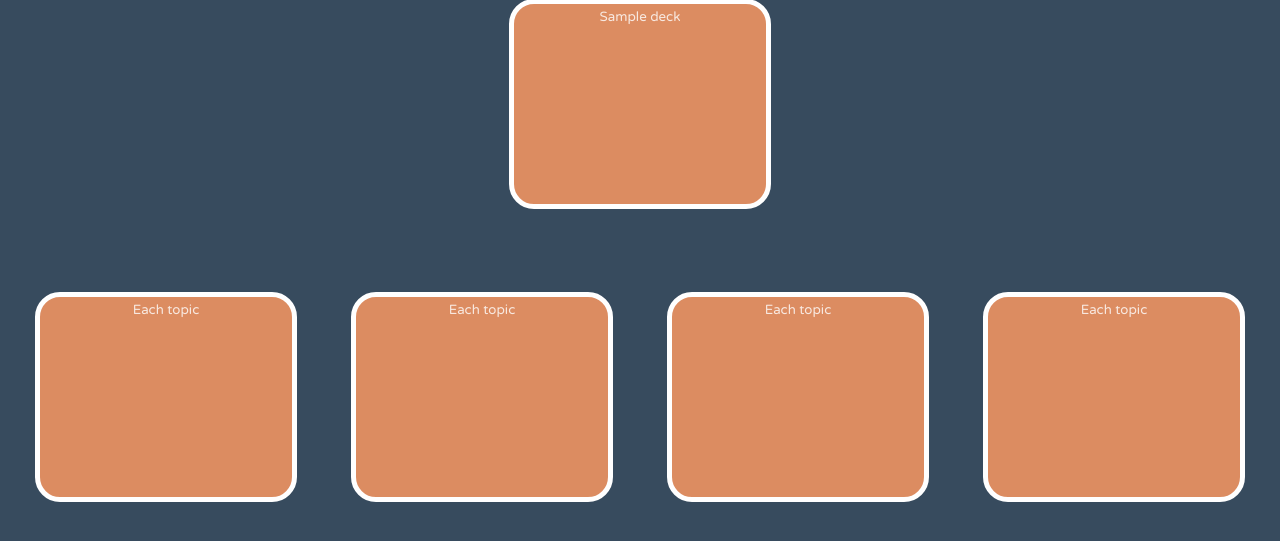
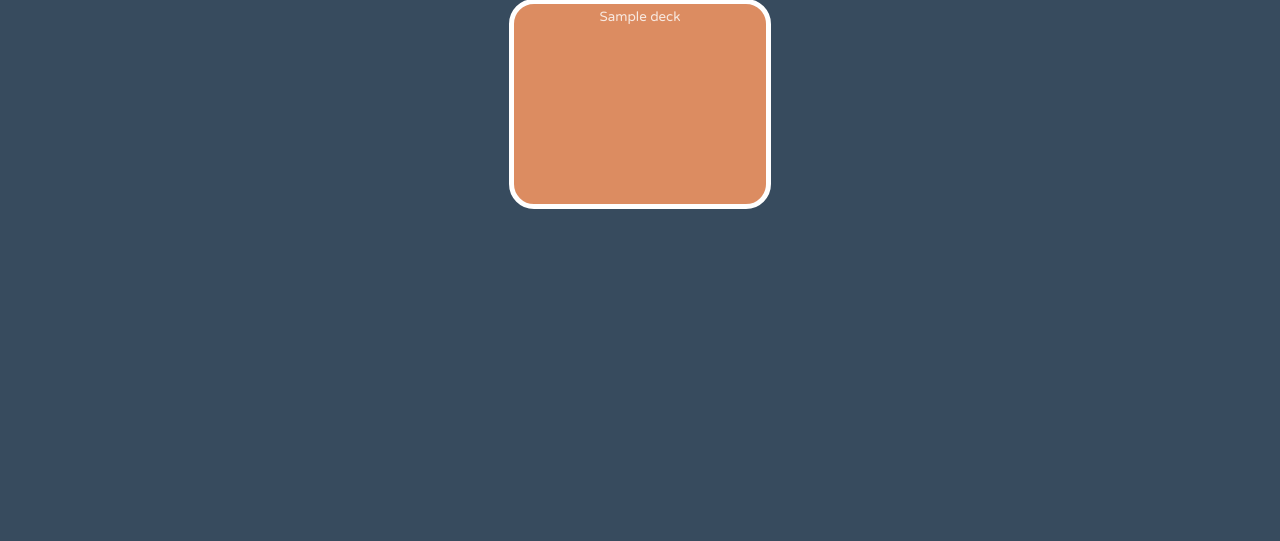
Before and after one commit to Klan300/league_of_saras, a Django app: template CardGame/templates/Cardgame/home.html in a window 1280 px wide. Shown: the part 155-696 px from the top of the page. Run offline with Django 3.2, Linux system fonts and the light colour scheme; the template is opened without the code that fills it: most values are stand-ins (such as "Sample title", 1, 10 or a date in 2020).

Commit message:
improve index

```diff
--- a/CardGame/templates/Cardgame/home.html
+++ b/CardGame/templates/Cardgame/home.html
@@ -39,93 +39,6 @@
                 </div>
             </div>
         {% endfor %}
-        <!-- <div class="second-col">
-                <button class="open-button" onclick="openForm()">Each topic</button>
-                <div class="form-popup" id = "myForm">
-                    <form action="" class = "form-container">
-                        <h1>Each topic</h1>
-
-                        <button type = "button" class= "btn"> Scoreboard</button>
-                        <button type = "button" class= "btn"> Play</button>
-                        <button type = "button" class= "btn cancel" onclick="closeForm()"> Close </button>
-                    </form>
-                </div>
-        </div>
-        <div class="third-col">
-                <button class="open-button" onclick="openForm()">Each topic</button>
-                <div class="form-popup" id = "myForm">
-                    <form action="" class = "form-container">
-                        <h1>Each topic</h1>
-
-                        <button type = "button" class= "btn"> Scoreboard</button>
-                        <button type = "button" class= "btn"> Play</button>
-                        <button type = "button" class= "btn cancel" onclick="closeForm()"> Close </button>
-                    </form>
-                </div>
-        </div>
-        <div class="fourth-col">
-                <button class="open-button" onclick="openForm()">Each topic</button>
-                <div class="form-popup" id = "myForm">
-                    <form action="" class = "form-container">
-                        <h1>Each topic</h1>
-
-                        <button type = "button" class= "btn"> Scoreboard</button>
-                        <button type = "button" class= "btn"> Play</button>
-                        <button type = "button" class= "btn cancel" onclick="closeForm()"> Close </button>
-                    </form>
-                </div>
-        </div> -->
-    </div>
-
-    <div class="severalbox2">
-        <div class="first-col">
-                <button class="open-button" onclick="openForm()">Each topic</button>
-                <div class="form-popup" id = "myForm">
-                    <form action="" class = "form-container">
-                        <h1>Each topic</h1>
-
-                        <button type = "button" class= "btn"> Scoreboard</button>
-                        <button type = "button" class= "btn"> Play</button>
-                        <button type = "button" class= "btn cancel" onclick="closeForm()"> Close </button>
-                    </form>
-                </div>
-        </div>
-        <div class="second-col">
-                <button class="open-button" onclick="openForm()">Each topic</button>
-                <div class="form-popup" id = "myForm">
-                    <form action="" class = "form-container">
-                        <h1>Each topic</h1>
-
-                        <button type = "button" class= "btn"> Scoreboard</button>
-                        <button type = "button" class= "btn"> Play</button>
-                        <button type = "button" class= "btn cancel" onclick="closeForm()"> Close </button>
-                    </form>
-                </div>
-        </div>
-        <div class="third-col" >
-                <button class="open-button" onclick="openForm()">Each topic</button>
-                <div class="form-popup" id = "myForm">
-                    <form action="" class = "form-container">
-                        <h1>Each topic</h1>
-
-                        <button type = "button" class= "btn"> Scoreboard</button>
-                        <button type = "button" class= "btn"> Play</button>
-                        <button type = "button" class= "btn cancel" onclick="closeForm()"> Close </button>
-                    </form>
-                </div>
-        </div>
-        <div class="fourth-col">
-                <button class="open-button" onclick="openForm()">Each topic</button>
-                <div class="form-popup" id = "myForm">
-                    <form action="" class = "form-container">
-                        <h1>Each topic</h1>
-
-                        <button type = "button" class= "btn"> Scoreboard</button>
-                        <button type = "button" class= "btn"> Play</button>
-                        <button type = "button" class= "btn cancel" onclick="closeForm()"> Close </button>
-                    </form>
-                </div>
-        </div>
     </div>
 
 
```
